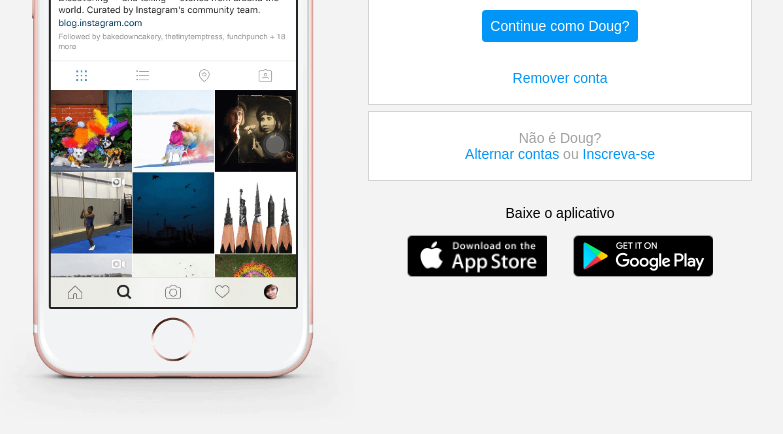
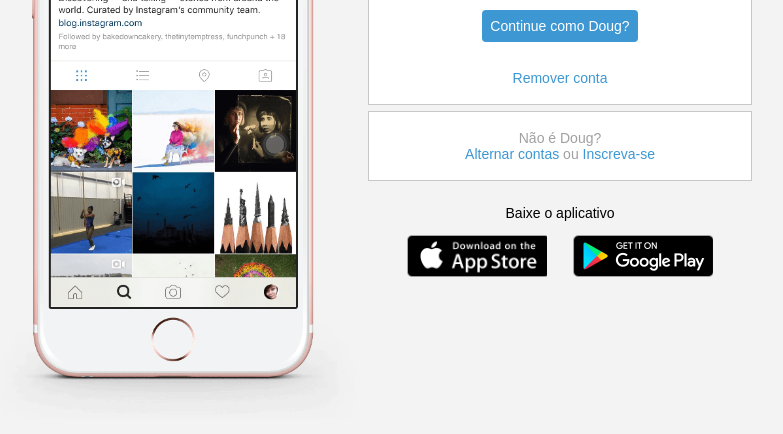
Before and after one commit to dougaa/flexbox-class, a plain HTML site: page index.html in a window 1280 px wide. Shown: the part 326-760 px from the top of the page, without its empty margins (272-1055 px from the left). Drawn offline with Linux system fonts and the light colour scheme.

Commit message:
Commit do projeto de treino de flexbox

```diff
--- a/style.css
+++ b/style.css
@@ -39,7 +39,7 @@ body {
 .instagram-continue {
     display: flex;
     align-items: center;
-    justify-content: space-around; /* vertical */
+    justify-content: space-around;
     flex-direction: column;
     width: 50%;
     min-height: 34rem;
@@ -53,7 +53,7 @@ body {
     background-color: #ffffff;
     width: 100%;
     padding: 1.3rem 0;
-    border: 1px solid lightgray;
+    border: 1px solid rgb(201, 199, 199);
 }
 
 .group:nth-child(1) {
@@ -77,14 +77,14 @@ body {
 }
 
 .instagram-login {
-    background-color: #0095f6;
+    background-color: #3d97d3;
     color: #ffffff;
     padding: 8px;
     border-radius: 4px;
 }
 
 .instagram-logout {
-    color: #0095f6;
+    color: #3d97d3;
     margin-top: 1rem;
 }
 
@@ -93,7 +93,7 @@ body {
 }
 
 .link-blue {
-    color: #0095f6;
+    color: #3d97d3;
 }
 
 .get-the-app {
@@ -127,9 +127,6 @@ body {
     background-image: url('./img/googleplay-button.png');
 }
 
-/* media queries */
-
-
 @media (max-width: 1024px) {
     .instagram-wrapper {
         width: 90%;
```
